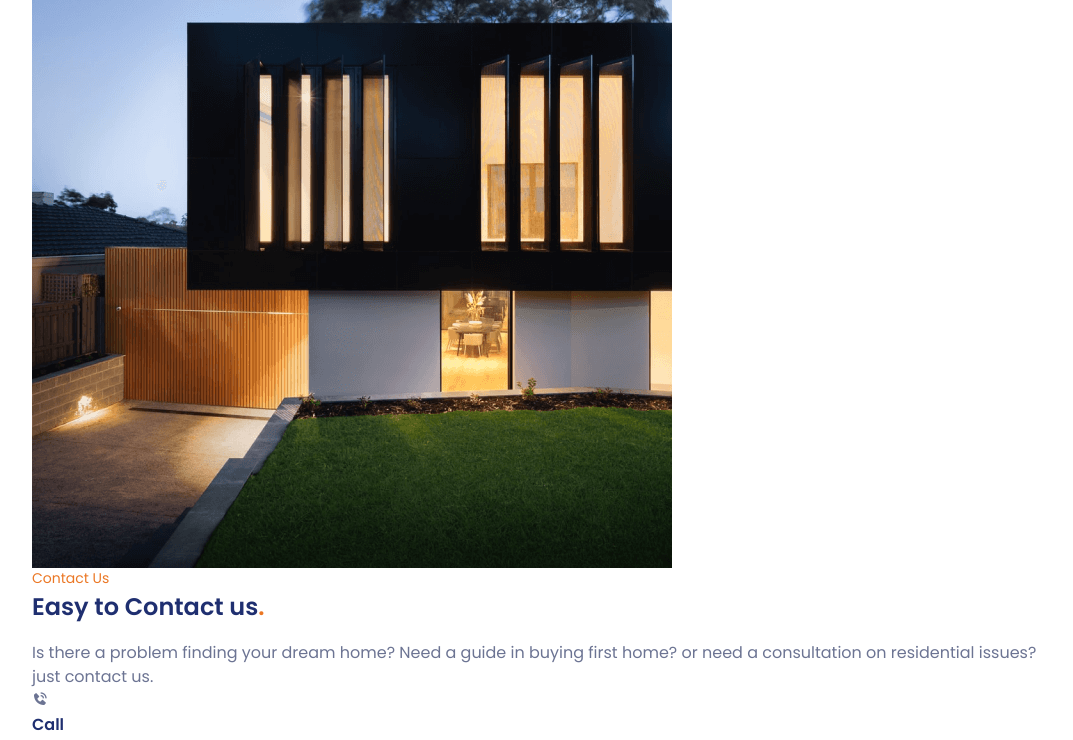
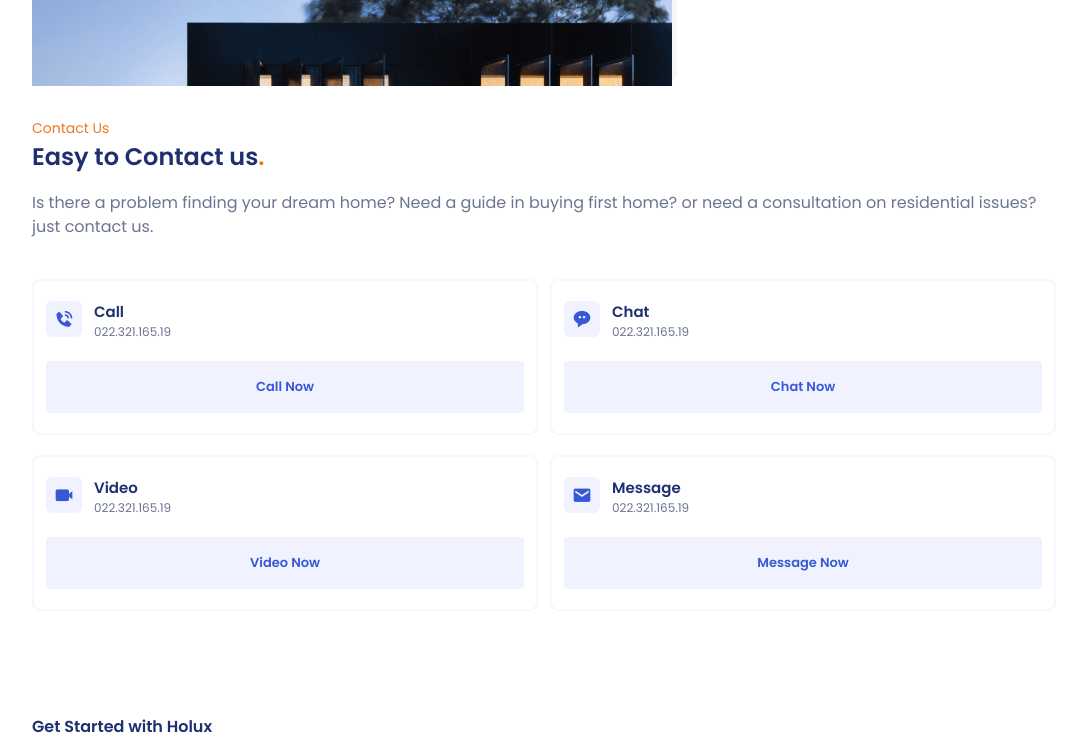
Before and after one commit to shoproizoshlo/real-state-website-vue-ts, a Vue app: page / in a window 1280 px wide. Shown: the part 3027-3767 px from the top of the page, without its empty margins (96-1169 px from the left). Built offline with nearby package versions, Linux system fonts and the light colour scheme.

Commit message:
styled contact section

```diff
--- a/src/components/main/Contact.vue
+++ b/src/components/main/Contact.vue
@@ -1,9 +1,9 @@
 <template>
   <section class="contact section" id="contact">
-    <div class="contact__container wrapper grid">
-      <div class="contact__images">
+    <div class="gap-y-8 wrapper grid">
+      <div class="relative flex justify-center">
         <div class="contact__orbe"></div>
-        <div class="contact__img">
+        <div class="m-auto absolute overflow-hidden inset-0 contact__img">
           <img src="/src/assets/img/contact.png" alt="contact" />
         </div>
       </div>
@@ -11,55 +11,21 @@
         <div class="contact__data">
           <span class="section__subtitle"> Contact Us</span>
           <h2 class="section__title">Easy to Contact us<span>.</span></h2>
-          <p class="contact__description">
+          <p class="mb-10 font-small-font-size">
             Is there a problem finding your dream home? Need a guide in buying
             first home? or need a consultation on residential issues? just
             contact us.
           </p>
         </div>
-
-        <div class="contact__card">
-          <div class="contact__card-box">
-            <div class="contact__card-info">
-              <i class="bx bxs-phone-call"></i>
-
-              <div>
-                <h3 class="contact__card-title">Call</h3>
-                <p class="contact__card-description">022.321.165.19</p>
-              </div>
-            </div>
-            <button class="button contact__card-button">Call Now</button>
-          </div>
-          <div class="contact__card-box">
-            <div class="contact__card-info">
-              <i class="bx bxs-message-rounded-dots"></i>
-              <div>
-                <h3 class="contact__card-title">Chat</h3>
-                <p class="contact__card-description">022.321.165.19</p>
-              </div>
-            </div>
-            <button class="button contact__card-button">Chat Now</button>
-          </div>
-          <div class="contact__card-box">
-            <div class="contact__card-info">
-              <i class="bx bxs-video"></i>
-              <div>
-                <h3 class="contact__card-title">Video Call</h3>
-                <p class="contact__card-description">022.321.165.19</p>
-              </div>
-            </div>
-            <button class="button contact__card-button">Video Call Now</button>
-          </div>
-          <div class="contact__card-box">
-            <div class="contact__card-info">
-              <i class="bx bxs-envelope"></i>
-              <div>
-                <h3 class="contact__card-title">Message</h3>
-                <p class="contact__card-description">022.321.165.19</p>
-              </div>
-            </div>
-            <button class="button contact__card-button">Message Now</button>
-          </div>
+        <div class="grid gap-y-5 gap-x-3 contact__card">
+          <ContactCard
+            v-for="(contact, index) in contactData"
+            :key="index"
+            :icon="contact.icon"
+            :title="contact.title"
+            :description="contact.description"
+            :button="contact.button"
+          />
         </div>
       </div>
     </div>
@@ -67,7 +33,60 @@
 </template>
 
 <script>
-export default {};
+import ContactCard from "./ContactCard.vue";
+export default {
+  components: {
+    ContactCard,
+  },
+  setup() {
+    const contactData = [
+      {
+        icon: "bxs-phone-call",
+        title: "Call",
+        description: "022.321.165.19",
+        button: "Call Now",
+      },
+      {
+        icon: "bxs-message-rounded-dots",
+        title: "Chat",
+        description: "022.321.165.19",
+        button: "Chat Now",
+      },
+      {
+        icon: "bxs-video",
+        title: "Video",
+        description: "022.321.165.19",
+        button: "Video Now",
+      },
+      {
+        icon: "bxs-envelope",
+        title: "Message",
+        description: "022.321.165.19",
+        button: "Message Now",
+      },
+    ];
+
+    return { contactData };
+  },
+};
 </script>
 
-<style lang="scss" scoped></style>
+<style scoped>
+.contact__orbe {
+  width: 266px;
+  height: 316px;
+  background-color: hsl(228, 24%, 97%);
+  border-radius: 135px 135px 16px 16px;
+}
+
+.contact__img {
+  margin: auto;
+  position: absolute;
+  overflow: hidden;
+  inset: 0;
+}
+
+.contact__card {
+  grid-template-columns: repeat(2, 1fr);
+}
+</style>
--- /dev/null
+++ b/src/components/main/ContactCard.vue
@@ -0,0 +1,40 @@
+<template>
+  <div class="bg-body-color py-5 px-3 rounded-lg contact__card-box">
+    <div class="mb-5 flex items-start gap-x-3">
+      <i
+        :class="`bx ${icon} p-2 bg-first-color-lighten rounded-md text-xl text-first-color`"
+      ></i>
+
+      <div>
+        <h3 class="text-normal-font-size">{{ title }}</h3>
+        <p class="text-smaller-font-size">{{ description }}</p>
+      </div>
+    </div>
+    <button
+      class="py-4 px-0 text-small-font-size w-full rounded bg-first-color-lighten text-first-color font-font-semi-bold shadow-none hover:bg-first-color hover:text-white"
+    >
+      {{ button }}
+    </button>
+  </div>
+</template>
+
+<script>
+export default {
+  props: {
+    icon: { type: String, required: true },
+    title: { type: String, required: true },
+    description: { type: String, required: true },
+    button: { type: String, required: true },
+  },
+};
+</script>
+
+<style scoped>
+.contact__card-box {
+  transition: 0.3s;
+  border: 2px solid var(--border-color);
+}
+.contact__card-box:hover {
+  box-shadow: 0 8px 24px hsla(228, 66%, 45%, 0.1);
+}
+</style>
```
